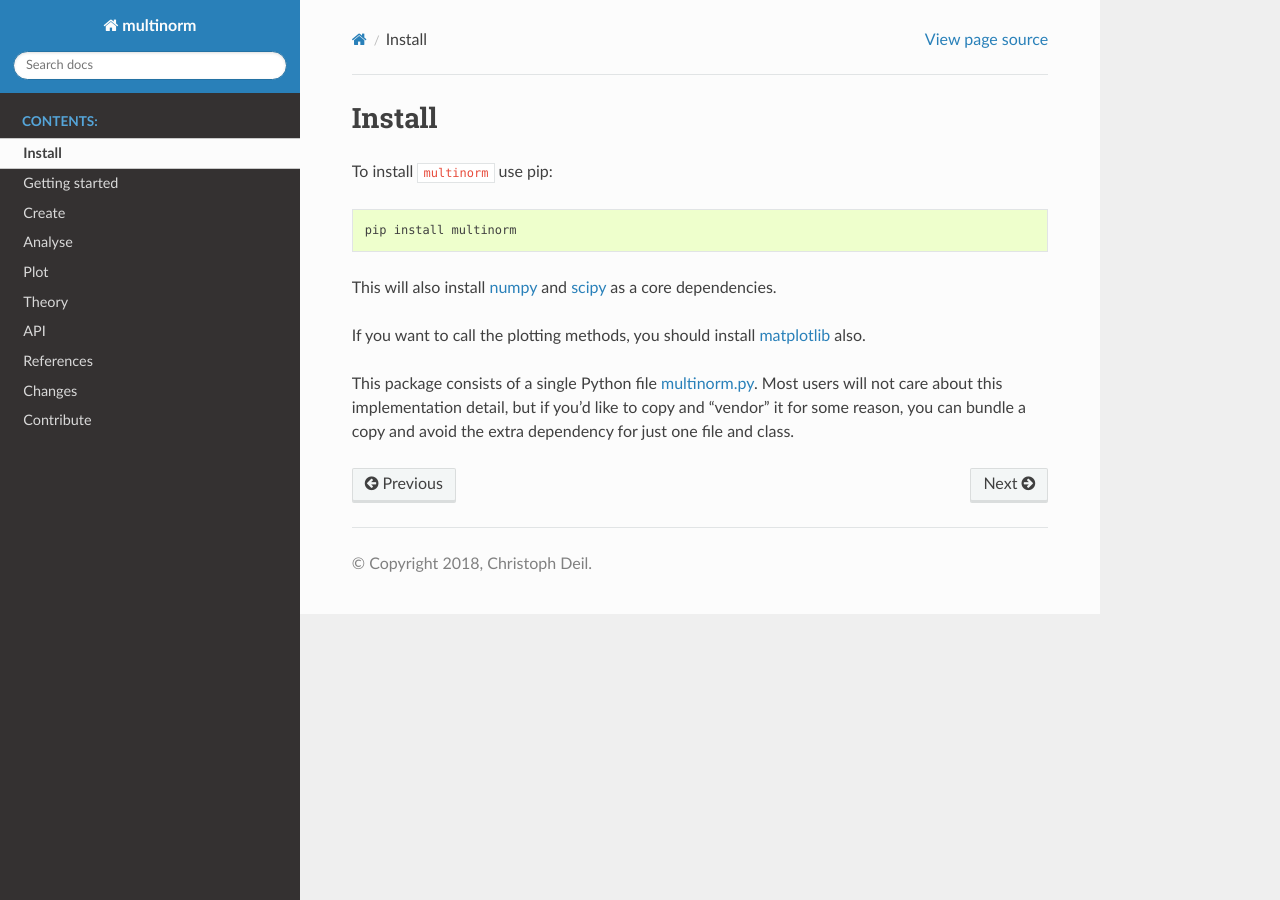
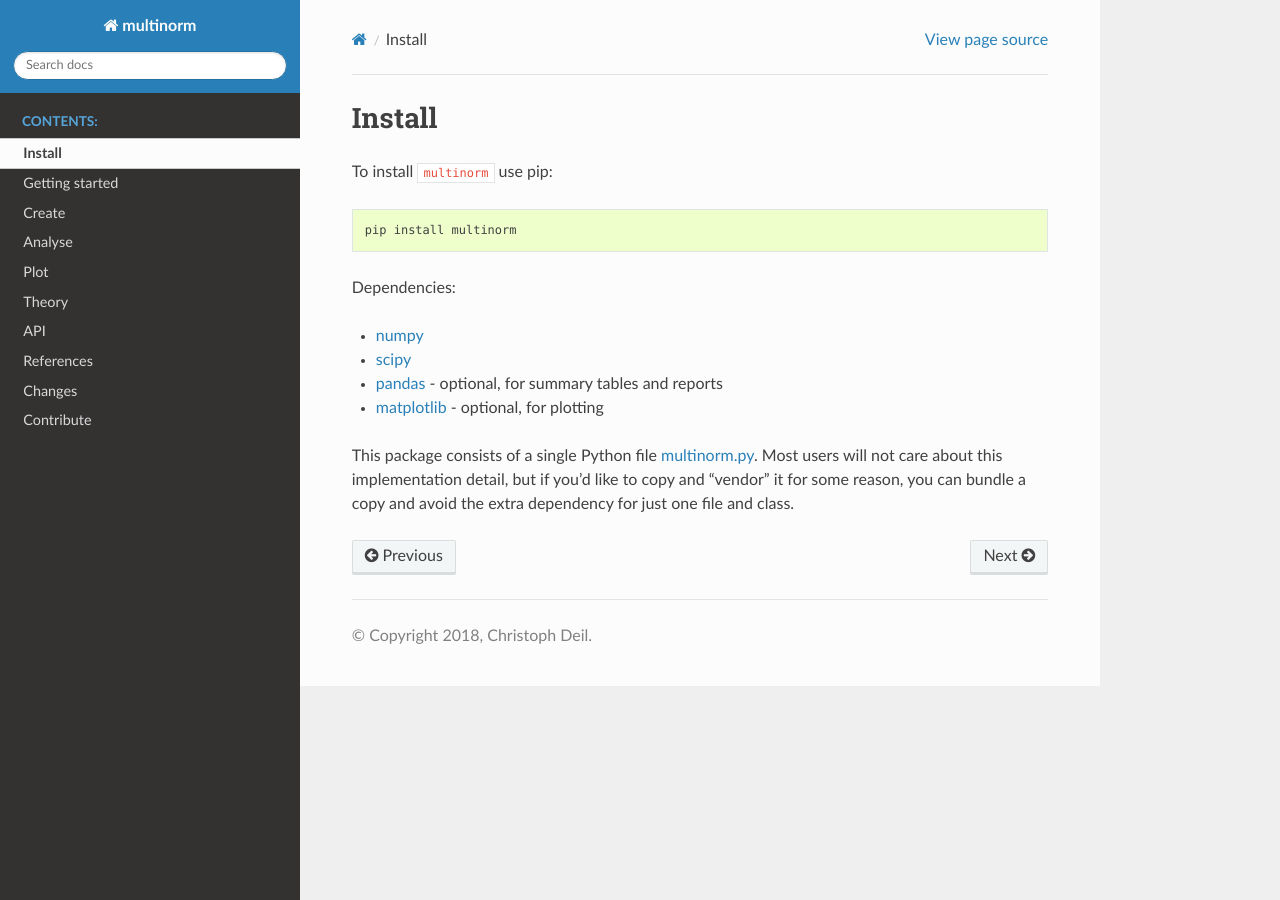
Before and after one commit to cdeil/multinorm, a Sphinx documentation site: the page built from docs/install.rst, in a window 1280 px wide. Built offline with Sphinx 7.4.7 and the Read the Docs theme 2.0.0, drawn with Linux system fonts in a browser that asks for light colours.

Commit message:
Add pandas dependency

```diff
--- a/docs/install.rst
+++ b/docs/install.rst
@@ -7,10 +7,12 @@ To install ``multinorm`` use pip::
 
     pip install multinorm
 
-This will also install `numpy`_ and `scipy`_ as a core dependencies.
+Dependencies:
 
-If you want to call the plotting methods, you should install
-`matplotlib`_ also.
+- `numpy`_
+- `scipy`_
+- `pandas`_ - optional, for summary tables and reports
+- `matplotlib`_ - optional, for plotting
 
 This package consists of a single Python file `multinorm.py`_.
 Most users will not care about this implementation detail,
--- a/docs/references.txt
+++ b/docs/references.txt
@@ -8,6 +8,7 @@
 .. _scipy: https://docs.scipy.org/doc/scipy/reference/
 .. _scipy.stats.multivariate_normal: https://docs.scipy.org/doc/scipy/reference/generated/scipy.stats.multivariate_normal.html
 .. _scipy.optimize_curve_fit: https://docs.scipy.org/doc/scipy/reference/generated/scipy.optimize.curve_fit.html
+.. _pandas: https://pandas.pydata.org/
 .. _matplotlib.patches.Ellipse: https://matplotlib.org/api/_as_gen/matplotlib.patches.Ellipse.html
 .. _sklearn.covariance: http://scikit-learn.org/stable/modules/covariance.html
 .. _statsmodels: http://www.statsmodels.org/
--- a/environment.yml
+++ b/environment.yml
@@ -15,6 +15,7 @@ dependencies:
   - jupyterlab_launcher
   - numpy
   - scipy
+  - pandas
   - matplotlib
   - uncertainties
   - pytest
--- a/setup.py
+++ b/setup.py
@@ -15,7 +15,7 @@ setup(
     name="multinorm",
     use_scm_version=True,
     setup_requires=["setuptools_scm"],
-    install_requires=["numpy", "scipy"],
+    install_requires=["numpy", "scipy", "pandas"],
     description="Multivariate Normal Distributions for Humans",
     long_description=long_description,
     author="Christoph Deil",
```
Also changed, not shown: .travis.yml.
